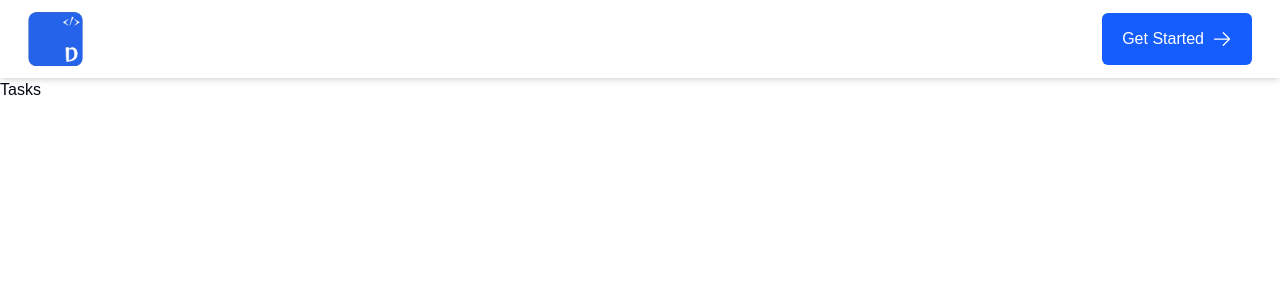
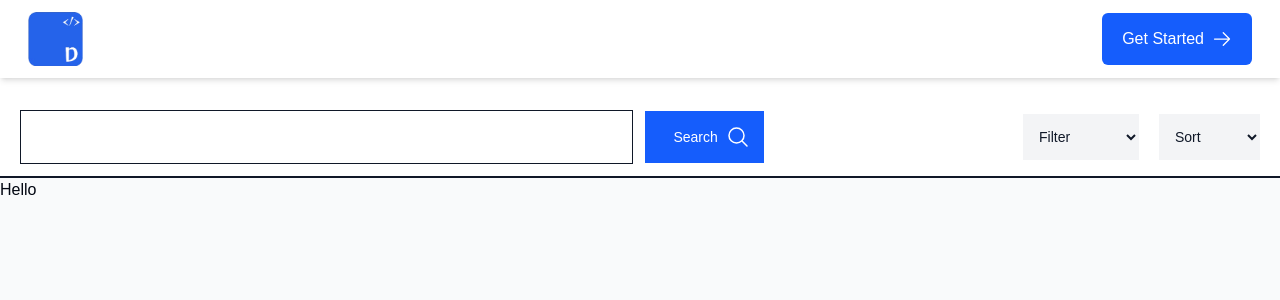
Before and after one commit to Jaycode01/DevCollab, a Next.js app: page /tasks in a window 1280 px wide. Shown: the top 300 px of the page. Built offline with nearby package versions, Linux system fonts and the light colour scheme; no server answers; a web font is replaced by a local one.

Commit message:
Refactor Tasks and Activity component: move taskCards to a separate file and update layout with search functionality

```diff
--- a/src/app/components/tasks-and-activity.tsx
+++ b/src/app/components/tasks-and-activity.tsx
@@ -1,51 +1,9 @@
 "use client";
 import { useState } from "react";
+import { taskCards } from "@/lib/tasks";
 
 export default function TasksAndActivity() {
   const [sorting, setSorting] = useState<string>("");
-
-  const taskCards = [
-    {
-      id: 1,
-      name: "Project Title",
-      assignee: "Zach",
-      date: "01/06",
-      tag: "design",
-      status: "todo",
-    },
-    {
-      id: 2,
-      name: "Project Title",
-      assignee: "Thomas",
-      date: "01/06",
-      tag: "frontend",
-      status: "doing",
-    },
-    {
-      id: 3,
-      name: "Project Title",
-      assignee: "Christina",
-      date: "01/06",
-      tag: "design",
-      status: "completed",
-    },
-    {
-      id: 4,
-      name: "Project Title",
-      assignee: "Tom",
-      date: "01/06",
-      tag: "backend",
-      status: "completed",
-    },
-    {
-      id: 5,
-      name: "Project Title",
-      assignee: "Quinn",
-      date: "01/06",
-      tag: "backend",
-      status: "completed",
-    },
-  ];
 
   const [filterStatus, setFilterStatus] = useState<string>("");
 
@@ -97,7 +55,7 @@ export default function TasksAndActivity() {
   return (
     <div className="flex flex-col md:flex-row w-full p-4 gap-3 md:gap-5">
       <div className="w-full md:w-1/2 bg-white shadow-md rounded-md md:p-6 p-3">
-        <h3 className="md:text-[25px] text-[22px] font-bold">Tasks</h3>
+        <h3 className="md:text-[25px] text-[22px] font-bold">Recent Tasks</h3>
         <div>
           <div className="flex flex-row justify-between mt-3">
             <select
@@ -128,7 +86,7 @@ export default function TasksAndActivity() {
           </div>
 
           <div className="flex flex-col gap-5 mt-7">
-            {sortedCards.map((taskCard) => {
+            {sortedCards.slice(0, 5).map((taskCard) => {
               let bgColor = "";
               let textColor = "#000";
 
--- a/src/app/projects/page.tsx
+++ b/src/app/projects/page.tsx
@@ -33,7 +33,7 @@ export default function Projects() {
   }, [sortOption]);
 
   return (
-    <div className="w-full bg-gray-50 pb-5">
+    <div className="w-full bg-gray-50 pb-5 min-h-screen">
       <div className="mt-5 flex md:flex-row flex-col justify-between items-center border-b-2 border-gray-900 py-3 w-full md:px-5 px-2 gap-3.5 md:gap-0 bg-white">
         <div className="md:w-3/5 w-full flex flex-row md:gap-3 gap-2 items-center">
           <input
--- /dev/null
+++ b/src/app/tasks/layout.tsx
@@ -0,0 +1,14 @@
+import { Metadata } from "next";
+
+export const metadata: Metadata = {
+  title: "Tasks",
+  description:
+    "Page where user can see tasks they are assigned to and create new tasks",
+};
+export default function TasksLayout({
+  children,
+}: Readonly<{
+  children: React.ReactNode;
+}>) {
+  return <div>{children}</div>;
+}
--- a/src/app/tasks/page.tsx
+++ b/src/app/tasks/page.tsx
@@ -1,3 +1,50 @@
+import Image from "next/image";
+import SearchIcon from "../../../public/search.svg";
+
 export default function Tasks() {
-  return <div>Tasks</div>;
+  return (
+    <div className="bg-gray-50 min-h-screen">
+      <div className="mt-5 flex md:flex-row flex-col justify-between items-center border-b-2 border-gray-900 py-3 w-full md:px-5 px-2 gap-3.5 md:gap-0 bg-white">
+        <div className="md:w-3/5 w-full flex flex-row md:gap-3 gap-2 items-center">
+          <input
+            type="search"
+            name=""
+            id=""
+            className="border border-gray-900 outline-none w-full py-4 px-2 text-sm"
+          />
+          <button
+            type="button"
+            className="inline-flex items-center bg-blue-600 hover:bg-blue-500 text-sm text-white py-3.5 px-7  flex-row gap-2"
+          >
+            Search
+            <Image src={SearchIcon} alt="search icon" />
+          </button>
+        </div>
+        <div className="flex flex-row items-center gap-5 w-full md:w-auto">
+          <select
+            name=""
+            id=""
+            className="text-sm text-gray-900 bg-gray-100 p-2 outline-none py-3.5 px-3 "
+          >
+            <option defaultValue="filter">Filter</option>
+            <option value="todo">Todo</option>
+            <option value="in progress">In Progress</option>
+            <option value="completed">Completed</option>
+          </select>
+          <select
+            name=""
+            id=""
+            className="text-sm text-gray-900 bg-gray-100 p-2 outline-none py-3.5 px-3"
+          >
+            <option defaultValue="sort">Sort</option>
+            <option value="deadline">Deadline</option>
+            <option value="design">Design</option>
+            <option value="frontend">Frontend</option>
+            <option value="backend">Backend</option>
+          </select>
+        </div>
+      </div>
+      Hello
+    </div>
+  );
 }
--- /dev/null
+++ b/src/lib/tasks.ts
@@ -0,0 +1,83 @@
+export interface tasks {
+  id: string;
+  name: string;
+  assignee: string;
+  date: string;
+  tag: string;
+  status: string;
+}
+
+export const taskCards: tasks[] = [
+  {
+    id: "1",
+    name: "Project Title",
+    assignee: "Zach",
+    date: "01/06",
+    tag: "design",
+    status: "todo",
+  },
+  {
+    id: "2",
+    name: "Project Title",
+    assignee: "Thomas",
+    date: "01/06",
+    tag: "frontend",
+    status: "doing",
+  },
+  {
+    id: "3",
+    name: "Project Title",
+    assignee: "Christina",
+    date: "01/06",
+    tag: "design",
+    status: "completed",
+  },
+  {
+    id: "4",
+    name: "Project Title",
+    assignee: "Tom",
+    date: "01/06",
+    tag: "backend",
+    status: "completed",
+  },
+  {
+    id: "5",
+    name: "Project Title",
+    assignee: "Quinn",
+    date: "01/06",
+    tag: "backend",
+    status: "completed",
+  },
+  {
+    id: "6",
+    name: "Project Title",
+    assignee: "Msw",
+    date: "21/05",
+    tag: "frontend",
+    status: "todo",
+  },
+  {
+    id: "7",
+    name: "Project Title",
+    assignee: "Cosmin",
+    date: "17/07",
+    tag: "backend",
+    status: "doing",
+  },
+  {
+    id: "8",
+    name: "Project Title",
+    assignee: "Mack",
+    date: "30/06",
+    tag: "frontend",
+    status: "todo",
+  },
+  {
+    id: "9",
+    name: "Project Title",
+    assignee: "Joseph",
+    date: "20/05",
+    tag: "frontend",
+    status: "doing",
+  },
+];
```
